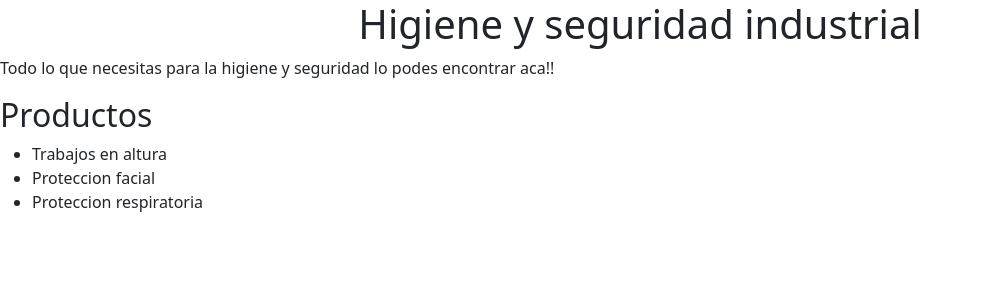
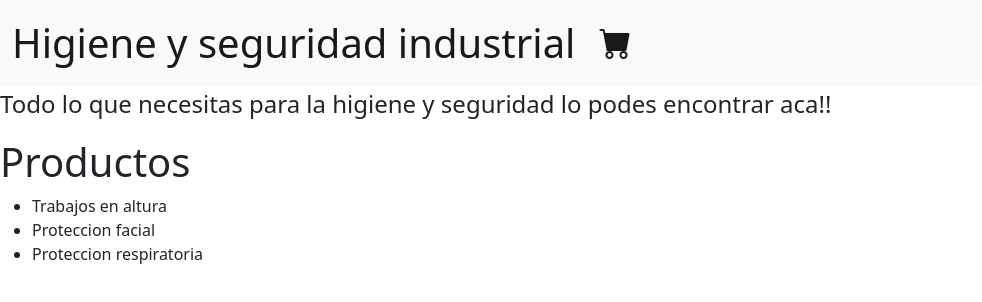
Before and after one commit to zaya98/javascript, a plain HTML site: page index.html in a window 1280 px wide. Shown: the whole page, without its empty margins (0-982 px from the left). Drawn offline with nearby package versions, Linux system fonts and the light colour scheme.

Commit message:
nuevo proyecto

```diff
--- a/css/style.css
+++ b/css/style.css
@@ -1,3 +1,3 @@
-h1 {
+h2 {
     text-align: center;
 }
--- a/index.html
+++ b/index.html
@@ -6,16 +6,30 @@
     <meta name="viewport" content="width=device-width, initial-scale=1.0">
     <link rel="stylesheet" href="./css/style.css">
     <link href="https://cdn.jsdelivr.net/npm/bootstrap@5.1.3/dist/css/bootstrap.min.css" rel="stylesheet" integrity="sha384-1BmE4kWBq78iYhFldvKuhfTAU6auU8tT94WrHftjDbrCEXSU1oBoqyl2QvZ6jIW3" crossorigin="anonymous">
-
-    <title>Inicio|Higiene y segirodad industrial</title>
+    <link rel="stylesheet" href="https://cdn.jsdelivr.net/npm/bootstrap-icons@1.9.1/font/bootstrap-icons.css">
+    <title>Inicio|Higiene y seguridad industrial</title>
 
 </head>
+<nav class="navbar navbar-expand-lg navbar-light bg-light">
+    <div class="container-fluid">
+      <a class="navbar-brand fs-1" href="#">Higiene y seguridad industrial</a>
+      <button class="navbar-toggler" type="button" data-bs-toggle="collapse" data-bs-target="#navbarNav" aria-controls="navbarNav" aria-expanded="false" aria-label="Toggle navigation">
+        <span class="navbar-toggler-icon"></span>
+      </button>
+      <div class="collapse navbar-collapse" id="navbarNav">
+        <ul class="navbar-nav">
+          <li class="nav-item">
+            <a class="nav-link active fs-2 d-flex justify-content-end" aria-current="page" href="#"><i class="bi bi-cart-fill"></i> </a>
+          </li>
+        </ul>
+      </div>
+    </div>
+  </nav>
 <body>
-   <h1>Higiene y seguridad industrial</h1>
 
-   <p>Todo lo que necesitas para la higiene y seguridad lo podes encontrar aca!!</p>
+   <p class="fs-4">Todo lo que necesitas para la higiene y seguridad lo podes encontrar aca!!</p>
 
-   <h2>Productos</h2>
+   <h1>Productos</h1>
    <ul>
     <li>Trabajos en altura</li>
     <li>Proteccion facial</li>
```
